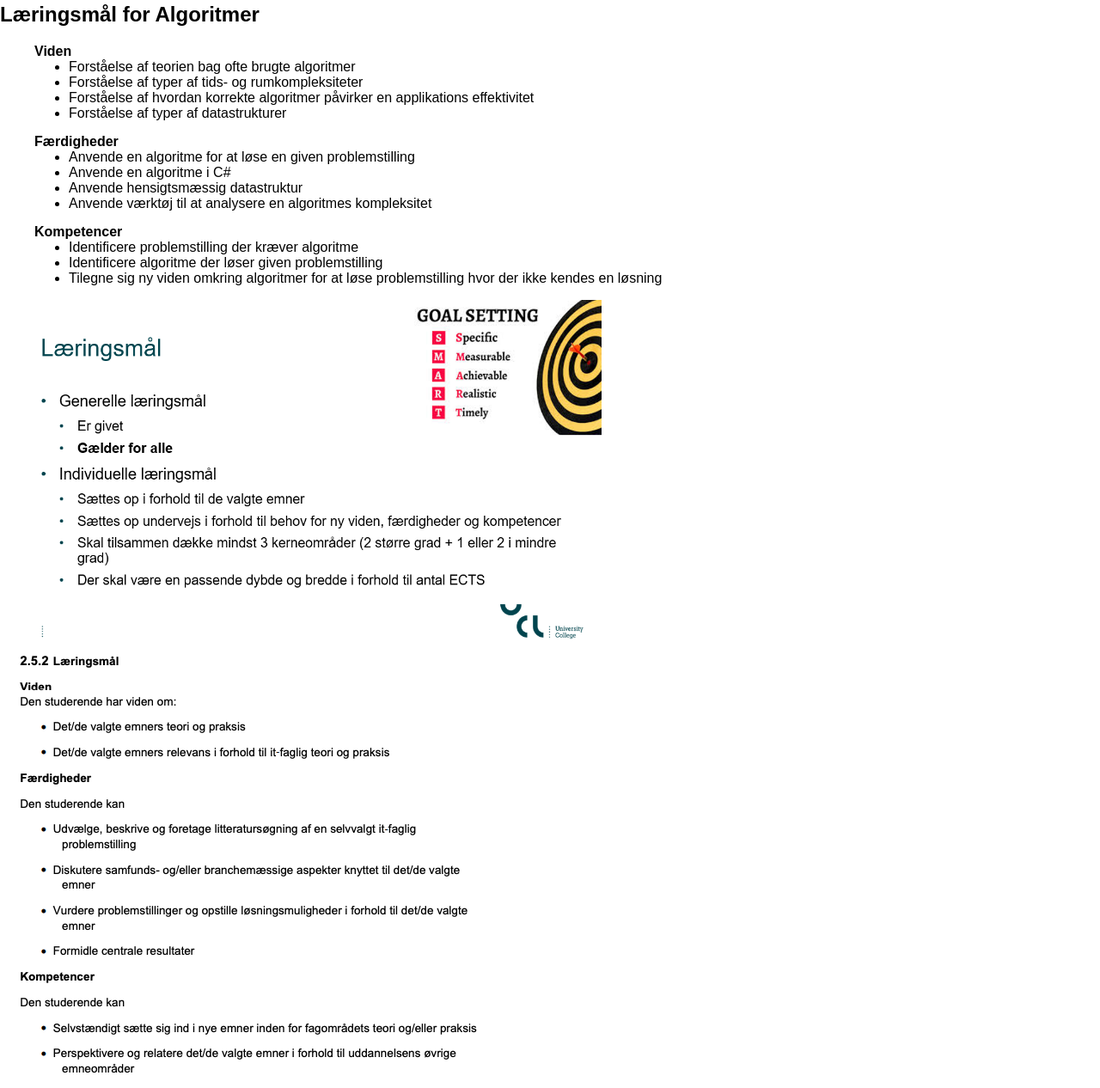
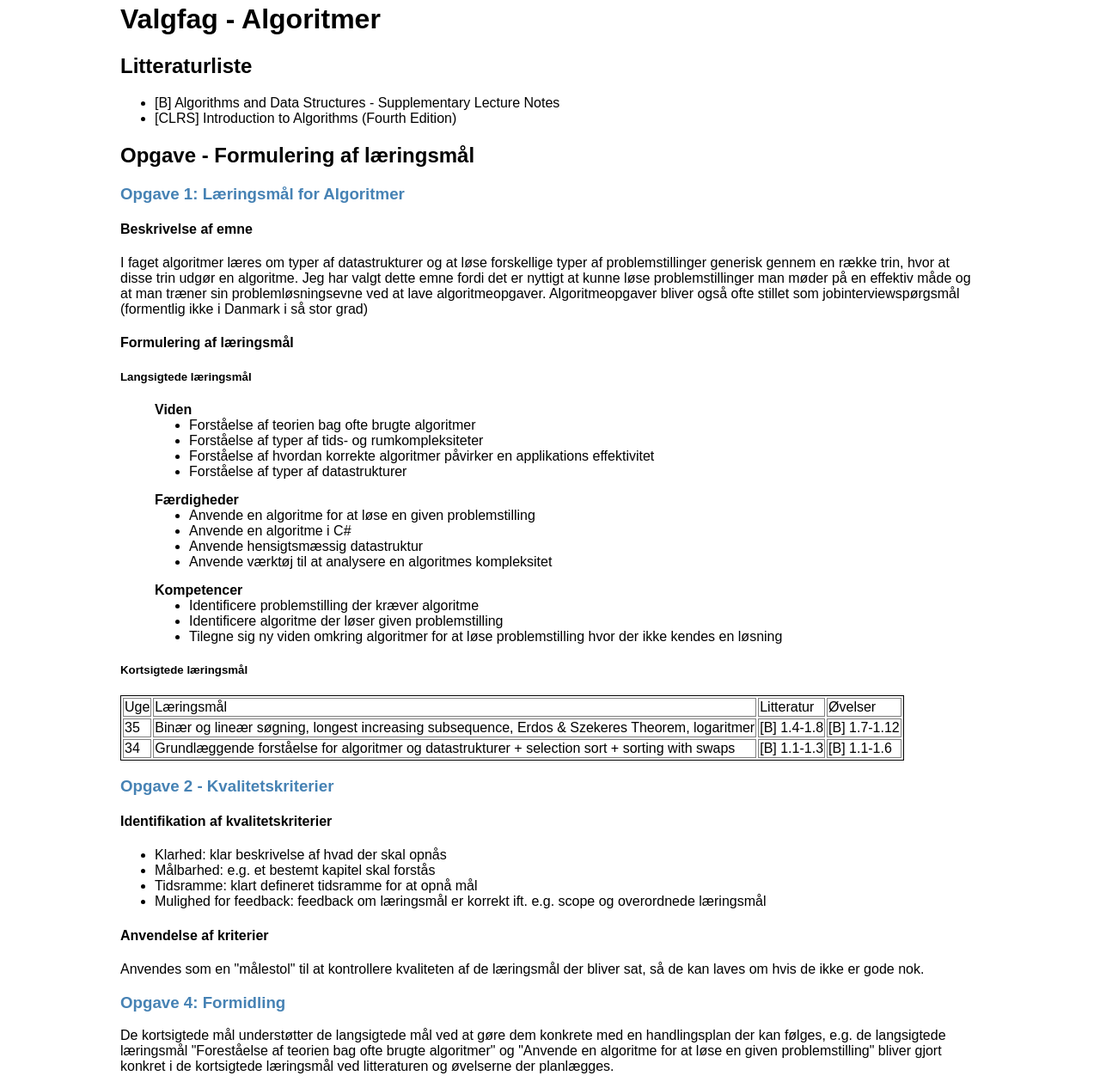
Before and after one commit to rarosenorn/rarosenorn.github.io, a plain HTML site: page algoritmer.html in a window 1280 px wide. Shown: the part 93-1359 px from the top of the page at 86% size. Drawn offline with Linux system fonts and the light colour scheme.

Commit message:
læringsmålopgave

```diff
--- a/algoritmer.html
+++ b/algoritmer.html
@@ -1,12 +1,15 @@
 <!DOCTYPE html>
 <html lang="en">
+
 <head>
     <meta charset="UTF-8">
     <meta name="viewport" content="width=device-width, initial-scale=1.0">
     <title>Rasmus Rosenørn - Algoritmer</title>
     <link rel="stylesheet" href="app.css" />
 </head>
+
 <body>
+
     <header>
         <span>Rasmus Rosenørn - Portefølje</span>
         <p> | </p>
@@ -20,7 +23,25 @@
             </ul>
         </nav>
     </header>
-    <h2>Læringsmål for Algoritmer</h2>
+    <main>
+        <h1>Valgfag - Algoritmer</h1>
+        <h2>Litteraturliste</h2>
+        <ul>
+            <li>[B] Algorithms and Data Structures - Supplementary Lecture Notes</li>
+            <li>[CLRS] Introduction to Algorithms (Fourth Edition)</li>
+        </ul>
+        <h2>Opgave - Formulering af læringsmål</h2>
+        <h3>Opgave 1: Læringsmål for Algoritmer</h3>
+        <h4>Beskrivelse af emne</h4>
+        <p>I faget algoritmer læres om typer af datastrukturer og
+            at løse forskellige typer af problemstillinger generisk gennem en række trin,
+            hvor at disse trin udgør en algoritme. Jeg har valgt dette emne fordi
+            det er nyttigt at kunne løse problemstillinger man møder på en effektiv måde
+            og at man træner sin problemløsningsevne ved at lave algoritmeopgaver.
+            Algoritmeopgaver bliver også ofte stillet som jobinterviewspørgsmål (formentlig
+            ikke i Danmark i så stor grad)</p>
+        <h4>Formulering af læringsmål</h4>
+        <h5>Langsigtede læringsmål</h5>
         <ul class="learninggoals">
             <li>Viden</li>
             <ul>
@@ -40,12 +61,56 @@
             <ul>
                 <li>Identificere problemstilling der kræver algoritme</li>
                 <li>Identificere algoritme der løser given problemstilling</li>
-            <li>Tilegne sig ny viden omkring algoritmer for at løse problemstilling hvor der ikke kendes en løsning</li>
+                <li>Tilegne sig ny viden omkring algoritmer for at løse problemstilling hvor der ikke kendes en løsning
+                </li>
             </ul>
         </ul>
-    <div>
-    <img class="img1" src="images/lærinsmålslide.png" />
-    </div>
-    <img class="img2" src="images/læringsmål.png" />
+        <h5>Kortsigtede læringsmål</h5>
+        <table class="shortlearninggoalstable">
+            <thead>
+                <tr>
+                    <td>Uge</td>
+                    <td>Læringsmål</td>
+                    <td>Litteratur</td>
+                    <td>Øvelser</td>
+                </tr>
+            </thead>
+            <tbody>
+                <tr>
+                    <td>35</td>
+                    <td>Binær og lineær søgning, longest increasing subsequence, Erdos & Szekeres Theorem, logaritmer
+                    </td>
+                    <td>[B] 1.4-1.8</td>
+                    <td>[B] 1.7-1.12</td>
+                </tr>
+                <tr>
+                    <td>34</td>
+                    <td>Grundlæggende forståelse for algoritmer og datastrukturer + selection sort + sorting with swaps
+                    </td>
+                    <td>[B] 1.1-1.3</td>
+                    <td>[B] 1.1-1.6</td>
+                </tr>
+            </tbody>
+        </table>
+        <h3>Opgave 2 - Kvalitetskriterier</h3>
+        <h4>Identifikation af kvalitetskriterier</h4>
+        <ul>
+            <li>Klarhed: klar beskrivelse af hvad der skal opnås</li>
+            <li>Målbarhed: e.g. et bestemt kapitel skal forstås</li>
+            <li>Tidsramme: klart defineret tidsramme for at opnå mål</li>
+            <li>Mulighed for feedback: feedback om læringsmål er korrekt ift. e.g. scope og overordnede læringsmål</li>
+        </ul>
+        <h4>Anvendelse af kriterier</h4>
+        <p>Anvendes som en "målestol" til at kontrollere kvaliteten af de læringsmål der bliver sat, så de kan laves
+            om hvis de ikke er gode nok.</p>
+        <h3>Opgave 4: Formidling</h3>
+        <p>De kortsigtede mål understøtter de langsigtede mål ved at gøre dem konkrete
+            med en handlingsplan der kan følges, e.g. de langsigtede læringsmål "Foreståelse af teorien bag ofte brugte
+            algoritmer"
+            og "Anvende en algoritme for at løse en given problemstilling" bliver gjort konkret i de kortsigtede
+            læringsmål ved
+            litteraturen og øvelserne der planlægges.</p>
+    </main>
 </body>
+
 </html>
--- a/app.css
+++ b/app.css
@@ -1,6 +1,14 @@
 body {
 	font-family: sans-serif;
 	margin: 0;
+}
+main {
+    width: 80%;
+    max-width: 1000px;
+    margin: 0 auto;us
+}
+h3 {
+    color: steelblue;
 }
 header {
 	display: flex;
@@ -58,3 +66,9 @@ header {
     height: 400px;
     width: 700px;
 }
+.shortlearninggoalstable {
+    border: 1px solid black;
+    td {
+        border: 1px solid gray;
+    }
+}
```
Lines whose indentation alone changed are shown as unchanged.
